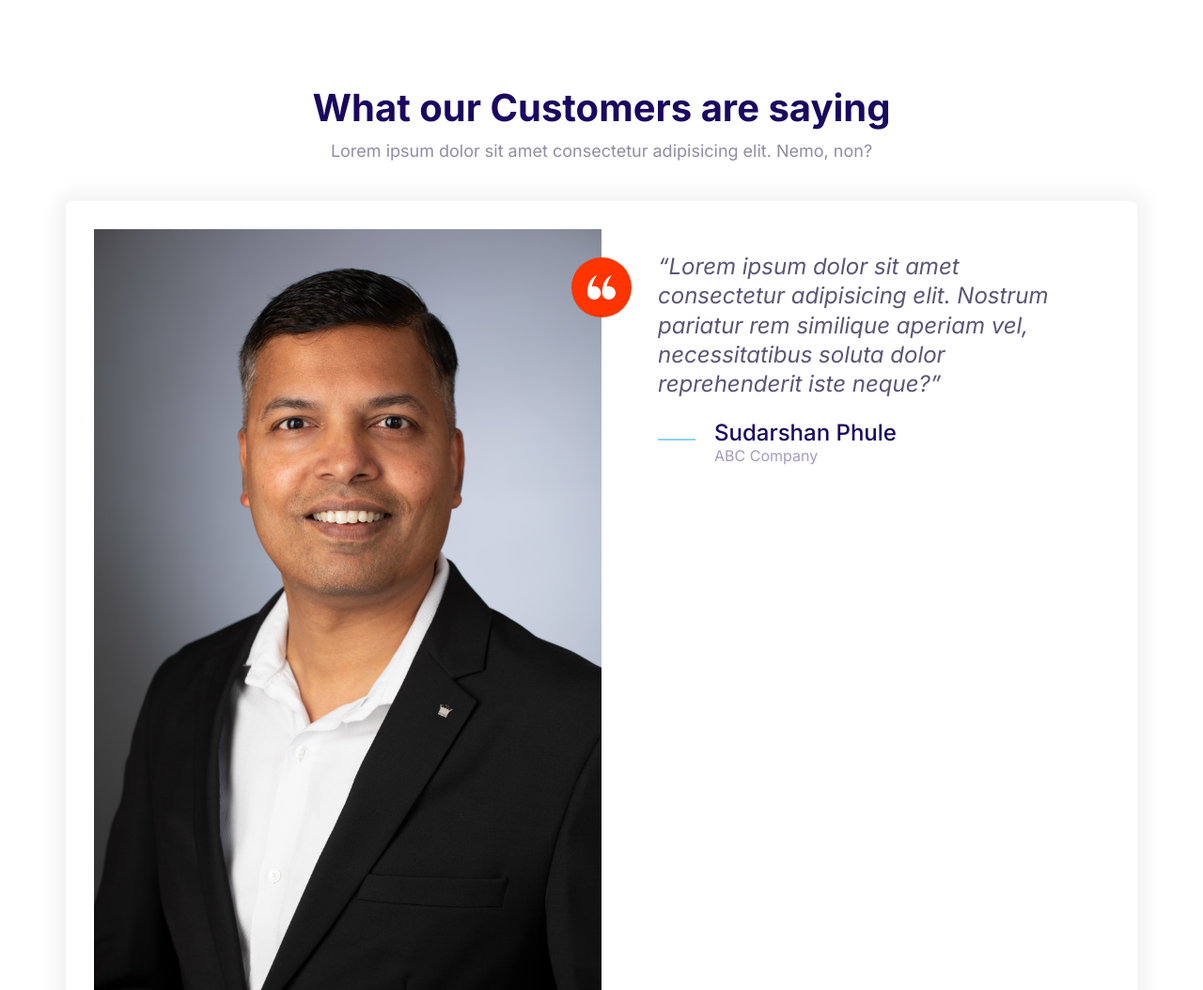
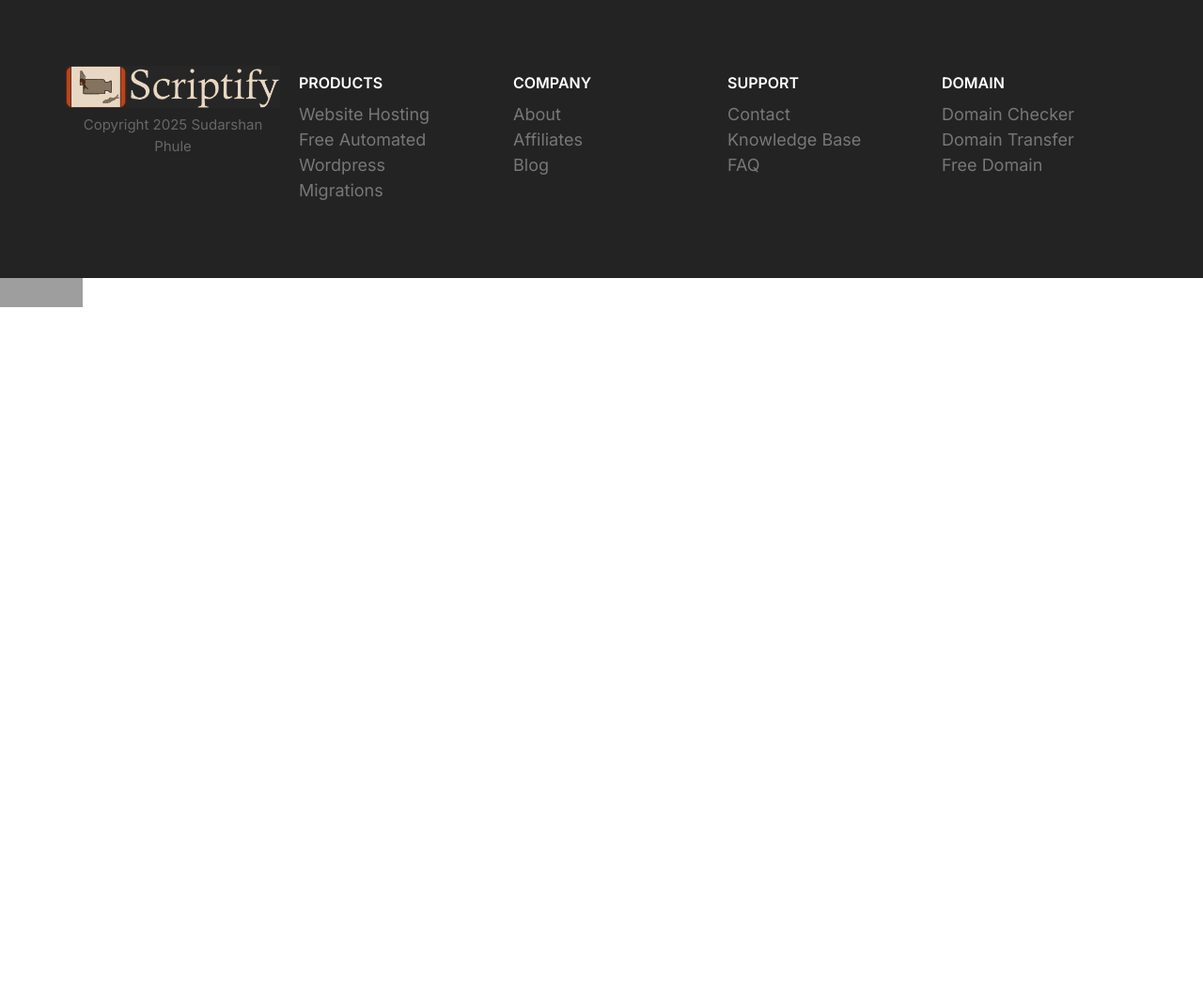
Before and after one commit to sgphule/scriptify, a plain HTML site: page index.html in a window 1280 px wide. Shown: the top 1054 px of the page at 94% size. After the commit the page ends 800 px from the top, so only its background shows below. Drawn offline with Linux system fonts and the light colour scheme; grey boxes are pictures that could not be loaded.

Commit message:
Build the block-footer component.

```diff
--- a/css/styles.css
+++ b/css/styles.css
@@ -787,3 +787,79 @@ a {
         max-width: 700px;
     }
 }
+
+/* Footer */
+
+.footer {
+    background: #232323;
+}
+
+.footer a{
+    color: #777;
+    transition: color 0.3s;
+}
+
+.footer a:hover{
+    color: #fff;
+}
+
+.footer__section {
+    padding: 2rem;
+    border-bottom: 1px solid #393939;
+}
+
+.footer__section .list {
+    margin: 0;
+}
+.footer__heading {
+    text-transform: uppercase;
+    font-weight: 600;
+}
+
+.footer__brand {
+    margin-top: 5rem;
+    text-align: center;
+}
+
+.footer__brand img{
+    width: 100%;
+    max-width: 230px;
+}
+
+.footer__copyright {
+    font-size: 2.1rem;
+    color: #fff;
+    opacity: 0.3;
+}
+
+@media screen and (min-width: 768px) {
+    .footer__sections {
+        grid-template-columns: repeat(auto-fit, minmax(10rem, 1fr));
+    }
+
+    .footer .collapsible__chevron {
+        display: none;
+    }
+
+    .footer .collapsible__content {
+        opacity: 1;
+        max-height: 100%;
+    }
+
+    .footer__brand {
+        order: -1;
+        margin-top: 1rem;
+    }
+
+    .footer__copyright {
+        font-size: 1.5rem;
+    }
+
+    .footer__section {
+        border: 0;
+    }
+
+    .footer__heading {
+        font-size: 1.6rem;
+    }
+}
--- a/index.html
+++ b/index.html
@@ -11,41 +11,74 @@
     <link rel="stylesheet" href="css/styles.css">
 </head>
 <body>
-    <section class="block">
-        <header class="block__header">
-            <h2>What our Customers are saying</h2>
-            <p>Lorem ipsum dolor sit amet consectetur adipisicing elit. Nemo, non?</p>
-        </header>
-        <div class="container">
-            <div class="card testimonial">
-                <div class="grid grid--1x2">
-                    <div class="testimonial__image">
-                        <img src="images/testimonials.jpg" alt="A happy, smiling customer">
-                        <span class="icon-container icon-container--accent">
-                            <svg class="icon icon--white icon--small">
-                                <use xlink:href="images/sprite.svg#quotes"></use>
-                            </svg>
-                        </span>
-                    </div>
-                    <blockquote class="quote">
-                        <p class="quote__text">Lorem ipsum dolor sit amet consectetur adipisicing elit. Nostrum pariatur rem similique aperiam vel, necessitatibus soluta dolor reprehenderit iste neque?</p>
-                        <footer>
-                            <div class="media">
-                                <div class="media__image"></div>
-                                    <svg class="icon icon--primary">
-                                        <use xlink:href="images/sprite.svg#line"></use>
-                                    </svg>
-                                <div class="media__body">
-                                    <h3 class="media__title quote__author">Sudarshan Phule</h3>
-                                    <p class="quote__organization">ABC Company</p>
-                                </div>
-                            </div>
-                        </footer>
-                    </blockquote>
+    <footer class="block block--dark footer">
+        <div class="container grid footer__sections">
+            <section class="collapsible collapsible--expanded footer__section">
+                <header class="collapsible__header">
+                    <h2 class="collapsible__heading footer__heading">Products</h2>
+                    <svg class="icon icon--primary collapsible__chevron">
+                        <use xlink:href="images/sprite.svg#chevron"></use>
+                    </svg>
+                </header>
+                <div class="collapsible__content">
+                    <ul class="list">
+                        <li><a href="#">Website Hosting</a></li>
+                        <li><a href="#">Free Automated Wordpress</a></li>
+                        <li><a href="#">Migrations</a></li>
+                    </ul>
                 </div>
-            </div>
+            </section>
+            <section class="collapsible footer__section">
+                <header class="collapsible__header">
+                    <h2 class="collapsible__heading footer__heading">Company</h2>
+                    <svg class="icon icon--primary collapsible__chevron">
+                        <use xlink:href="images/sprite.svg#chevron"></use>
+                    </svg>
+                </header>
+                <div class="collapsible__content">
+                    <ul class="list">
+                        <li><a href="#">About</a></li>
+                        <li><a href="#">Affiliates</a></li>
+                        <li><a href="#">Blog</a></li>
+                    </ul>
+                </div>
+            </section>
+            <section class="collapsible footer__section">
+                <header class="collapsible__header">
+                    <h2 class="collapsible__heading footer__heading">Support</h2>
+                    <svg class="icon icon--primary collapsible__chevron">
+                        <use xlink:href="images/sprite.svg#chevron"></use>
+                    </svg>
+                </header>
+                <div class="collapsible__content">
+                    <ul class="list">
+                        <li><a href="#">Contact</a></li>
+                        <li><a href="#">Knowledge Base</a></li>
+                        <li><a href="#">FAQ</a></li>
+                    </ul>
+                </div>
+            </section>
+            <section class="collapsible footer__section">
+                <header class="collapsible__header">
+                    <h2 class="collapsible__heading footer__heading">Domain</h2>
+                    <svg class="icon icon--primary collapsible__chevron">
+                        <use xlink:href="images/sprite.svg#chevron"></use>
+                    </svg>
+                </header>
+                <div class="collapsible__content">
+                    <ul class="list">
+                        <li><a href="#">Domain Checker</a></li>
+                        <li><a href="#">Domain Transfer</a></li>
+                        <li><a href="#">Free Domain</a></li>
+                    </ul>
+                </div>
+            </section>
+            <section class="footer__brand">
+                <img src="images/scriptify.svg" alt="">
+                <p class="footer__copyright">Copyright 2025 Sudarshan Phule</p>
+            </section>
         </div>
-    </section>
+    </footer>
     <p>
         <a href="http://jigsaw.w3.org/css-validator/check/referer">
             <img style="border:0;width:88px;height:31px"
```
Also changed, not shown: components/block-footer.html (added, +68 -0 lines).
